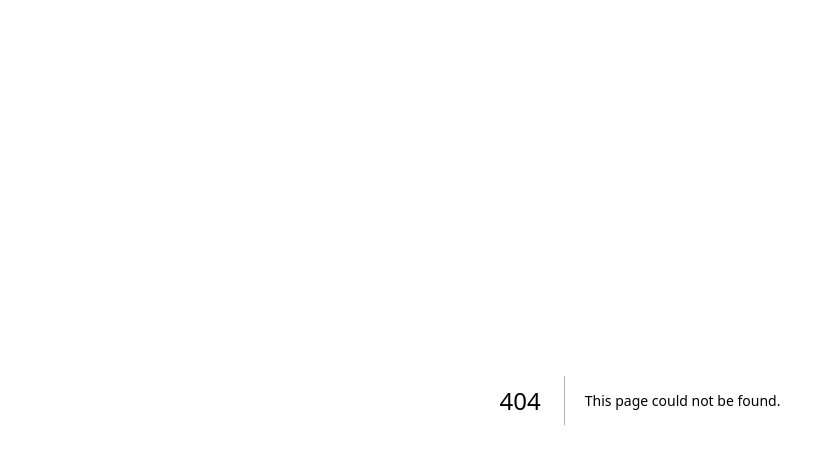
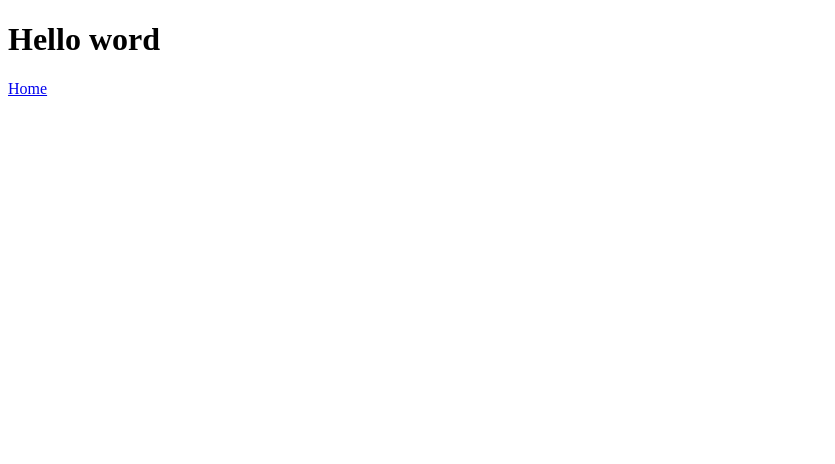
Before and after one commit to Dautarim/next-project, a Next.js app: page /aboutUs in a window 1280 px wide. Before the commit this address had no page. Shown: the top 464 px of the page, without its empty margins (0-835 px from the left). Built offline with nearby package versions, Linux system fonts and the light colour scheme.

Commit message:
Adicionando links para a pagina nova (aboutUs) e fazendo ser uma navegação rápida

```diff
--- /dev/null
+++ b/pages/aboutUs.js
@@ -0,0 +1,15 @@
+import Link from "next/link"
+
+function noSobre()
+{
+    return <div>
+     <h1>
+        Hello word
+    </h1>
+        <Link href="/">
+            Home
+        </Link>
+    </div>
+}
+
+export default noSobre
```
Also changed, not shown: pages/index.js (+6 -1 lines).
